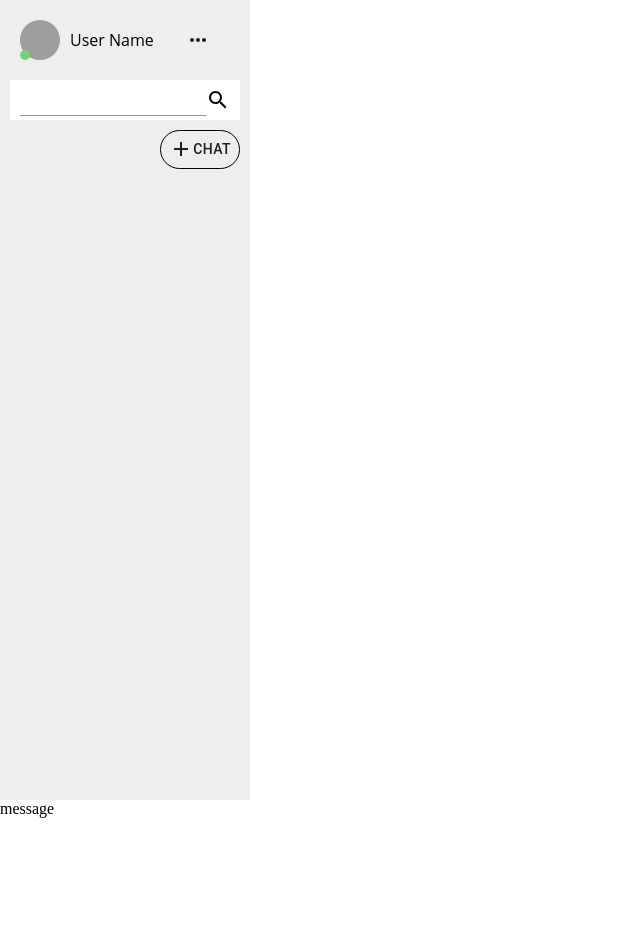
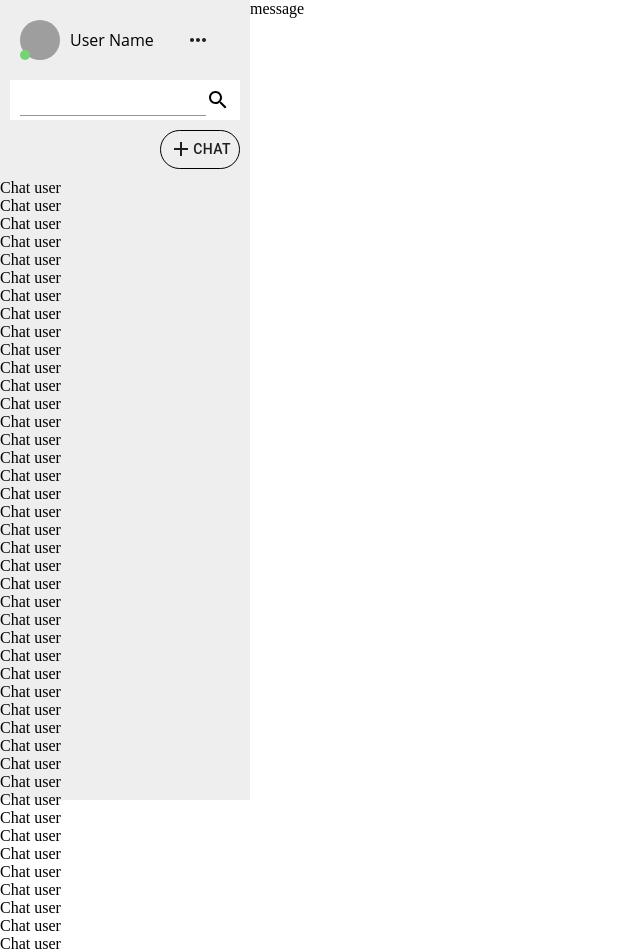
Before and after one commit to AvidHaus-skype/AvidHaus-skype, a React (Create React App) app: page / in a window 1280 px wide. Shown: the top 952 px of the page, without its empty margins (0-640 px from the left). Before the commit the page ends 818 px from the top, so only its background shows below. Built offline with nearby package versions, Linux system fonts and the light colour scheme; grey boxes are pictures that could not be loaded.

Commit message:
sign out button

```diff
--- a/src/Components/ChatWindow/AddChat/addChat.css
+++ b/src/Components/ChatWindow/AddChat/addChat.css
@@ -1,10 +1,10 @@
 .add__chat {
-  float: right;
-  margin-top: 10px;
-  margin-right: 10px;
-  border: 1px solid black;
-  border-radius: 20px;
+  width: 100%;
+  display: flex;
+  justify-content: flex-end;
 }
 .add__chat .addChat__btn {
   border-radius: 20px;
+  border: 1px solid black;
+  margin: 10px;
 }
--- /dev/null
+++ b/src/Components/ChatWindow/ChatUserContainer/ChatUser/ChatUser.js
@@ -0,0 +1,7 @@
+import React from "react";
+
+function ChatUser() {
+  return <div className="chatUser">Chat user</div>;
+}
+
+export default ChatUser;
--- /dev/null
+++ b/src/Components/ChatWindow/ChatUserContainer/ChatUserContainer.js
@@ -0,0 +1,63 @@
+import React from "react";
+import ChatUser from "./ChatUser/ChatUser";
+import "./chatUserContainer.css";
+function ChatUserContainer() {
+  return (
+    <div className="chatUserContainer">
+      <ChatUser />
+      <ChatUser />
+      <ChatUser />
+      <ChatUser />
+      <ChatUser />
+      <ChatUser />
+      <ChatUser />
+      <ChatUser />
+      <ChatUser />
+      <ChatUser />
+      <ChatUser />
+      <ChatUser />
+      <ChatUser />
+      <ChatUser />
+      <ChatUser />
+      <ChatUser />
+      <ChatUser />
+      <ChatUser />
+      <ChatUser />
+      <ChatUser />
+      <ChatUser />
+      <ChatUser />
+      <ChatUser />
+      <ChatUser />
+      <ChatUser />
+      <ChatUser />
+      <ChatUser />
+      <ChatUser />
+      <ChatUser />
+      <ChatUser />
+      <ChatUser />
+      <ChatUser />
+      <ChatUser />
+      <ChatUser />
+      <ChatUser />
+      <ChatUser />
+      <ChatUser />
+      <ChatUser />
+      <ChatUser />
+      <ChatUser />
+      <ChatUser />
+      <ChatUser />
+      <ChatUser />
+      <ChatUser />
+      <ChatUser />
+      <ChatUser />
+      <ChatUser />
+      <ChatUser />
+      <ChatUser />
+      <ChatUser />
+      <ChatUser />
+      <ChatUser />
+    </div>
+  );
+}
+
+export default ChatUserContainer;
--- /dev/null
+++ b/src/Components/ChatWindow/ChatUserContainer/chatUserContainer.css
@@ -0,0 +1,3 @@
+.chatUserContainer {
+  overflow-y: scroll;
+}
--- a/src/Components/ChatWindow/ChatWindow.js
+++ b/src/Components/ChatWindow/ChatWindow.js
@@ -3,13 +3,17 @@ import User from "./User/User";
 import "./chatWindow.css";
 import SearchBar from "./SearchBar/SearchBar";
 import AddChat from "./AddChat/AddChat";
+import ChatUserContainer from "./ChatUserContainer/ChatUserContainer";
 
 function ChatWindow() {
   return (
     <div className="chat__window">
-      <User />
-      <SearchBar />
-      <AddChat />
+      <div className="chatWindow__header">
+        <User />
+        <SearchBar />
+        <AddChat />
+      </div>
+      <ChatUserContainer />
     </div>
   );
 }
--- a/src/Components/ChatWindow/chatWindow.css
+++ b/src/Components/ChatWindow/chatWindow.css
@@ -2,7 +2,7 @@
   --grayColor: #eeeeee;
 }
 .chat__window {
-  max-width: 250px;
-  height: 100vh;
+  width: 250px;
+  min-height: 100vh;
   background: var(--grayColor);
 }
--- a/src/Components/MainWindow/MainWindow.css
+++ b/src/Components/MainWindow/MainWindow.css
@@ -2,4 +2,5 @@
   width: 100%;
   height: 100vh;
   background: #fff;
+  display: flex;
 }
```
Also changed, not shown: src/Components/ChatWindow/ChatUserContainer/ChatUser/chatUser.css (added).
